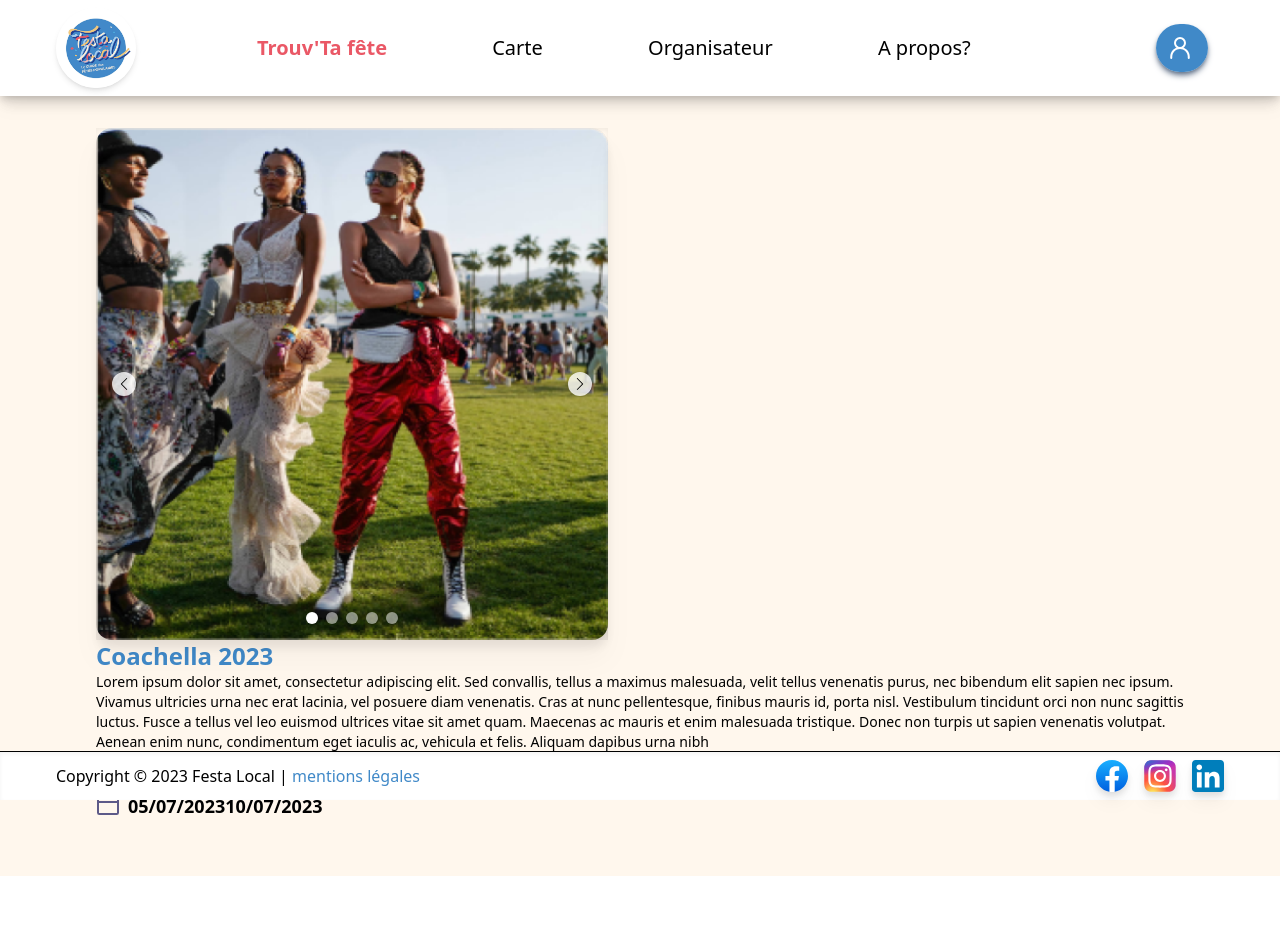
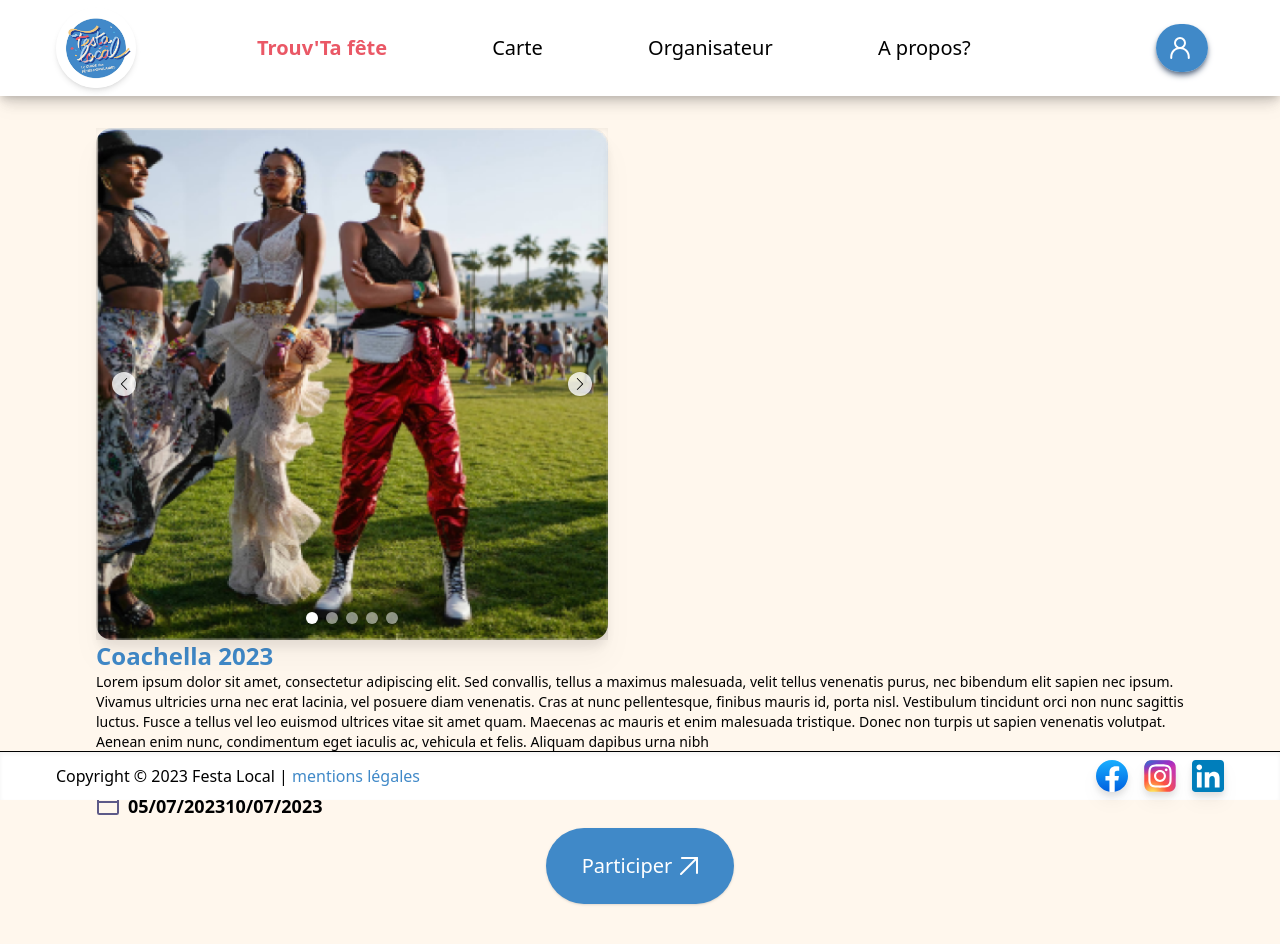
Before and after one commit to festalocal/Website, a React (Vite) app: page /fetes/1 in a window 1280 px wide. Shown: the top 944 px of the page. Before the commit the page ends 876 px from the top, so only its background shows below. Built offline with nearby package versions, Linux system fonts and the light colour scheme.

Commit message:
Ajout du bouton Participer dans la page Details fete

```diff
--- a/src/components/Carousel.tsx
+++ b/src/components/Carousel.tsx
@@ -1,6 +1,6 @@
-import { useState } from "react";
-import ChevronLeft from "./ChevronLeft";
-import ChevronRight from "./ChevronRight";
+import { lazy, useState } from "react";
+const ChevronLeft = lazy(() => import("./ChevronLeft"));
+const ChevronRight = lazy(() => import("./ChevronRight"));
 
 // Fixing the type of the JSX child elements of the Carousel component
 type Props = {
--- /dev/null
+++ b/src/components/EnrollButton.tsx
@@ -0,0 +1,23 @@
+import { Link } from "react-router-dom";
+
+/**
+ * Enroll Button React component
+ * @returns JSX.Element Enroll Button
+ */
+function EnrollButton() {
+  return (
+    <>
+      <Link to="/">
+        <button className="bg-festa-blue hover:bg-festa-dark-blue flex items-center gap-2 justify-center rounded-full shadow inner-shadow px-9 py-6">
+          <p className="text-xl text-white">Participer</p>
+          <img
+            src="/public/upper_right_arrow.svg"
+            alt="arrow that is pointing to the upper right corner"
+          />
+        </button>
+      </Link>
+    </>
+  );
+}
+
+export default EnrollButton;
--- a/src/components/FestivalCard.tsx
+++ b/src/components/FestivalCard.tsx
@@ -1,5 +1,6 @@
+import { lazy } from "react";
 import { Link } from "react-router-dom";
-import Carousel from "./Carousel";
+const Carousel = lazy(() => import("./Carousel"));
 
 interface Props {
   event: any;
--- a/src/components/HamburgerMenuOverlay.tsx
+++ b/src/components/HamburgerMenuOverlay.tsx
@@ -21,6 +21,16 @@
       <div className="absolute top-0 w-screen h-screen z-10 bg-[#0000007a]"></div>
       <nav className="sticky top-0 w-full bg-white z-30 shadow-lg">
         <ul className="flex flex-col space-evenly items-center">
+          <li className="text-2xl text-festa-blue border-b-2 mx-auto w-full text-center drop-shadow-xl">
+            <Suspense>
+              <NavLink
+                className={({ isActive }) => activeLinkHamburger(isActive)}
+                to="/"
+              >
+                Accueil
+              </NavLink>
+            </Suspense>
+          </li>
           <li className="text-2xl text-festa-blue border-b-2 mx-auto w-full text-center drop-shadow-xl">
             <Suspense>
               <NavLink
--- a/src/components/Navbar.tsx
+++ b/src/components/Navbar.tsx
@@ -1,6 +1,6 @@
-import { Suspense, useState } from "react";
+import { Suspense, lazy, useState } from "react";
 import { NavLink } from "react-router-dom";
-import HamburgerMenuOverlay from "./HamburgerMenuOverlay";
+const HamburgerMenuOverlay = lazy(() => import("./HamburgerMenuOverlay"));
 
 /**
  * REACT component that represents the top sticky Navbar
--- a/src/pages/FestivalDetails.tsx
+++ b/src/pages/FestivalDetails.tsx
@@ -1,5 +1,6 @@
 // React page components imports
 import { Suspense, lazy } from "react";
+const EnrollButton = lazy(() => import("../components/EnrollButton"));
 const Navbar = lazy(() => import("../components/Navbar"));
 const Footer = lazy(() => import("../components/Footer"));
 const FestivalCard = lazy(() => import("../components/FestivalCard"));
@@ -31,8 +32,9 @@
           <Navbar />
         </Suspense>
       </div>
-      <div className="flex flex-row mx-auto pb-14 py-8 px-8 sm:px-12 md:px-16 lg:px-20 xl:px-24 bg-festa-beige">
+      <div className="flex flex-col justify-center items-center gap-2 mx-auto pb-14 py-8 px-8 sm:px-12 md:px-16 lg:px-20 xl:px-24 bg-festa-beige">
         <FestivalCard event={fetchedEvent} withDescription={true} />
+        <EnrollButton />
       </div>
       <Suspense>
         <Footer
--- a/src/pages/FestivalsCatalogue.tsx
+++ b/src/pages/FestivalsCatalogue.tsx
@@ -4,8 +4,6 @@
 const Footer = lazy(() => import("../components/Footer"));
 const FestivalSearchBar = lazy(() => import("../components/FestivalSearchBar"));
 const FestivalCard = lazy(() => import("../components/FestivalCard"));
-// Imports events data
-import { Link } from "react-router-dom";
 
 /**
  * Page Trouve ta fête
```
Also changed, not shown: public/upper_right_arrow.svg (added).
